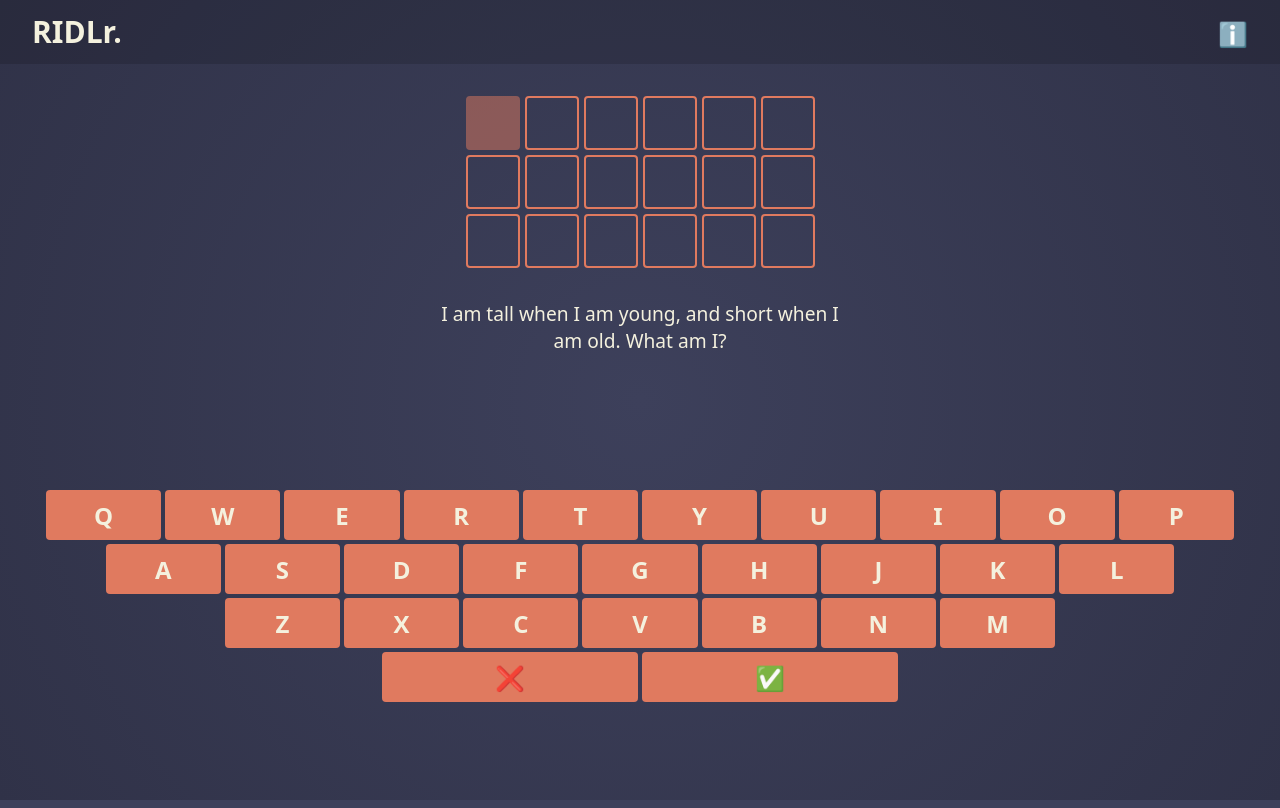
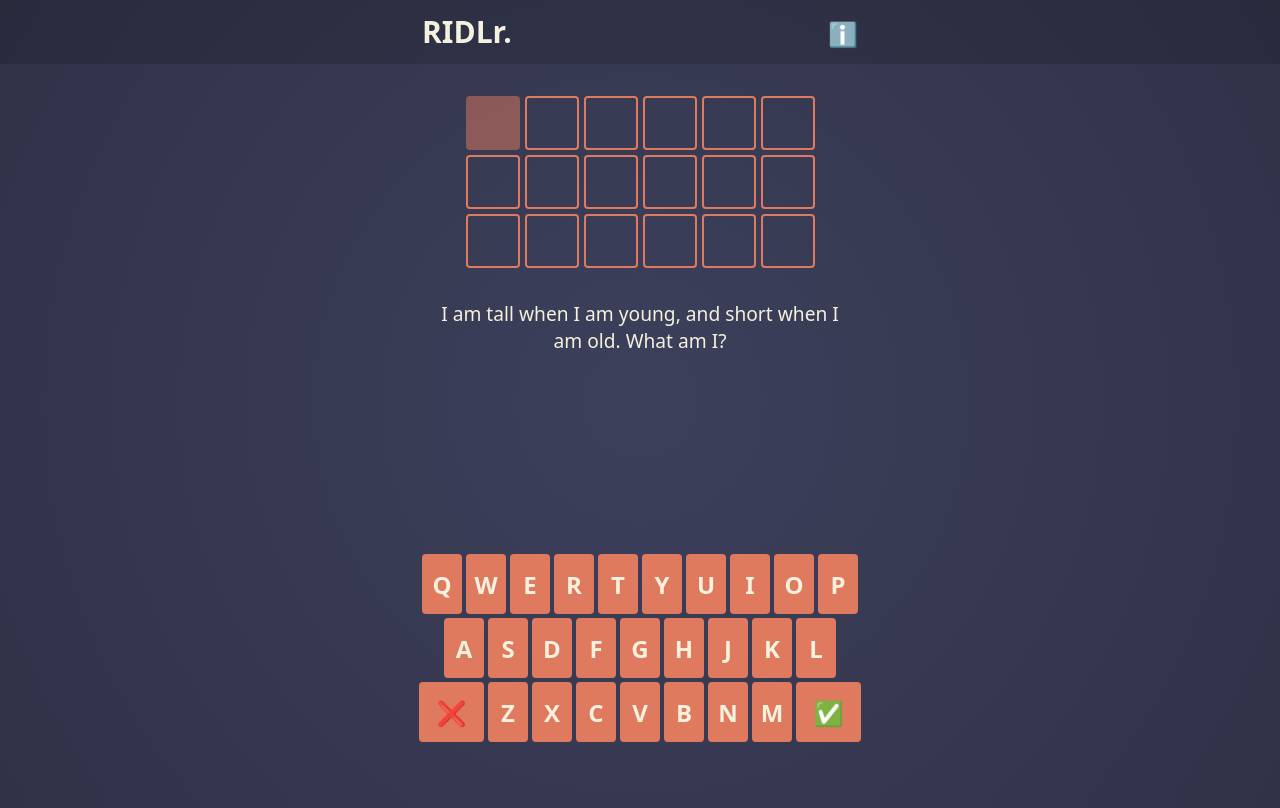
Before and after one commit to cocherz/ridler, a React (Create React App) app: page / in a window 1280 px wide. Built offline with nearby package versions, Linux system fonts and the light colour scheme.

Commit message:
scroll bar updated

```diff
--- a/public/index.html
+++ b/public/index.html
@@ -13,8 +13,8 @@
     <meta name="apple-mobile-web-app-status-bar-style" content="black-translucent">
 
 
-
-
+    <meta name="mobile-web-app-capable" content="yes">
+    <meta name="apple-mobile-web-app-capable" content="yes">
     <meta name="apple-mobile-web-app-title" content="Ridlr">
     <meta name="application-name" content="Ridlr">
     <meta name="sourceApp" content="games-crosswords">
--- a/src/App.css
+++ b/src/App.css
@@ -33,15 +33,21 @@ html, body {margin: 0; height: 100%;
    /* overflow: hidden */
   }
 
-
+  html {
+    height: -webkit-fill-available;
+  }
 
 body{
+  display: flex;
+  flex-direction: column;
+  margin: 0;
   background-image: radial-gradient(circle, var(--BG), #303248);
 
   background-color: var(--BG);
   font-family: system-ui, -apple-system, BlinkMacSystemFont, 'Segoe UI', Roboto, Oxygen, Ubuntu, Cantarell, 'Open Sans', 'Helvetica Neue', sans-serif;
   color: #F4F1DE;
-
+  height: 101vh;
+  min-height: -webkit-fill-avaliable;
 }
 
 button, input[type="submit"], input[type="reset"] {
@@ -149,50 +155,61 @@ span{
 
 .keyboardContainer{
 margin: auto;
-width: 100%;
 display: flex;
 align-items: center;
 justify-content: center;
 
 }
-.rowFour{
+.rowThree{
   display: flex;
 }
 
 .keyboard{
   height: 100%;
   max-width: 420px;
-  border-collapse: collapse;
+  /* border-collapse: collapse; */
   display: flex;
   flex-direction: column;
   align-items: center;
-  flex-shrink: 3;
+  /* flex-shrink: 3; */
   white-space:nowrap;
 }
 
+
+
+.letterKey{
+  max-width: 40px;
+}
+
+.actionKey{
+  max-width: 65px;
+}
+
 .key{
-
   border-radius: 4px;
   font-size: 3vh;
   font-weight: 800;
-  height: 50px;
+  height: 60px;
   width: 9vw;
   padding: 5px;
   margin: 2px;
   background-color: var(--Keys);
   align-items: center;
   text-align: center;
+  flex-grow: 1;
 }
 
+
+
 .play{
-  height: 80vh;
+  height: 85vh;
   display: flex;
   flex-direction: column;
   justify-content: space-between;
 }
 
 .bigBtn{
-  width: 20vw;
+  width: 13vw;
 }
 
 .key:active{
@@ -255,6 +272,12 @@ a:visited {
   text-decoration: none;
 }
 
+.mw500{
+  max-width: 500px;
+  margin-top: 2rem;
+  margin: auto;
+}
+
 .helpModal{
 position: absolute;
 z-index: 2;
@@ -297,11 +320,22 @@ right: 0;
   top: 0;
 }
 
+.banner{
+  background-color: rgba(0, 0, 0, 0.149);
+}
+
+.ma{
+  margin: auto;
+}
+
 .header{
   display: flex;
   justify-content: center;
   align-items: baseline;
-  background-color: rgba(0, 0, 0, 0.149);
+}
+
+.w500{
+  width: 500px;
 }
 
 .title{
--- a/src/App.js
+++ b/src/App.js
@@ -10,6 +10,10 @@ import "./Fonts/Nunito-Black.ttf";
 import "./Fonts/Nunito-Regular.ttf";
 import "./Fonts/Nunito-Medium.ttf";
 import "./Fonts/Nunito-Bold.ttf";
+
+
+
+
 
 function App() {
   const [solution, setSolution] = useState("");
@@ -33,6 +37,13 @@ function App() {
     localStorage.setItem("datePlayed", datePlayed);
   });
 
+
+  window.addEventListener("load",function() {
+    setTimeout(function(){
+        // This hides the address bar:
+        window.scrollTo(0, 1);
+    }, 0);
+});
 
   useEffect(() => {
     if (datePlayed !== new Date().toISOString().slice(0, 10)) {
@@ -122,8 +133,8 @@ function App() {
             <Game guesses={guesses} currentGuess={currentGuess} solution={solution} />
             <Riddle q={riddle.QUESTION} />
           </div>
-          <div>
-          <Keyboard handleType={handleType} />
+          <div >
+          <Keyboard className="mw500" handleType={handleType} />
           </div>
         </div>
       )}
@@ -202,11 +213,11 @@ function Keyboard({ handleType }) {
   const rowThreeKeys = ["z", "x", "c", "v", "b", "n", "m"];
 
   return (
-    <div className="keyboardContainer">
+    <div className="keyboardContainer ">
       <div className="keyboard">
         <section className="rowOne">
           {rowOneKeys.map((value) => (
-            <button className="key" key={value} value={value} id={value} onClick={test}>
+            <button className="key letterKey" key={value} value={value} id={value} onClick={test}>
               {value.toLocaleUpperCase()}
             </button>
           ))}
@@ -214,24 +225,22 @@ function Keyboard({ handleType }) {
 
         <section className="rowTwo">
           {rowTwoKeys.map((value) => (
-            <button className="key" key={value} value={value} id={value} onClick={test}>
+            <button className="key letterKey" key={value} value={value} id={value} onClick={test}>
               {value.toLocaleUpperCase()}
             </button>
           ))}
         </section>
 
         <section className="rowThree">
+        <button className="key actionKey bigBtn" key="Backspace" value="Backspace" onClick={test}>
+            ❌
+          </button>
           {rowThreeKeys.map((value) => (
-            <button className="key" key={value} value={value} id={value} onClick={test}>
+            <button className="key letterKey" key={value} value={value} id={value} onClick={test}>
               {value.toLocaleUpperCase()}
             </button>
           ))}
-        </section>
-        <section className="rowFour">
-          <button className="key bigBtn" key="Backspace" value="Backspace" onClick={test}>
-            ❌
-          </button>
-          <button className="key bigBtn" key="enter" value="Enter" onClick={test}>
+          <button className="key actionKey bigBtn"  key="enter" value="Enter" onClick={test}>
             ✅
           </button>
         </section>
--- a/src/Header/header.js
+++ b/src/Header/header.js
@@ -10,9 +10,10 @@ const Header = () => {
     }
 
   return (
-    <section>
+    <section className="banner">
 
-    <div className="header">
+    <div className="header mw500 ma">
+
       <h1 className="title noPad"> RIDLr.</h1>
         <div className="helpIcon">
               <button className='large' onClick={handleClick}> ℹ️ </button>
@@ -28,6 +29,7 @@ const Header = () => {
     )
 
  : null}
+
    </section>
     );
 };
--- a/src/modals/correct.js
+++ b/src/modals/correct.js
@@ -3,7 +3,7 @@ import Share from "../share/share";
 
 const Correct = ({ elapsedTime, guessesCount }) => {
   return (
-    <section className="container">
+    <section className="container mw500">
       <h2> Correct!</h2>
       <h4>
         You guessed correctly in {Math.round(elapsedTime * 10) / 10} seconds and {guessesCount} {guessesCount > 1 ? "guesses" : "guess!"}
--- a/src/modals/help.js
+++ b/src/modals/help.js
@@ -2,7 +2,7 @@ import React from "react";
 
 const HelpModal = () => {
   return (
-    <section className="container helpModal">
+    <section className="container helpModal mw500">
       <h2> How to play</h2>
       <div className="helpSection">
             <div className="helpRow">
--- a/src/modals/wrong.js
+++ b/src/modals/wrong.js
@@ -5,7 +5,7 @@ import Share from '../share/share';
 const Wrong = () => {
 
   return (
-    <section className="container">
+    <section className="container mw500">
           <h2> Not today...</h2>
           <p className="center">Come back tomorrow for a new riddle. or share this with a mate or something...</p>
           <Share />
```
